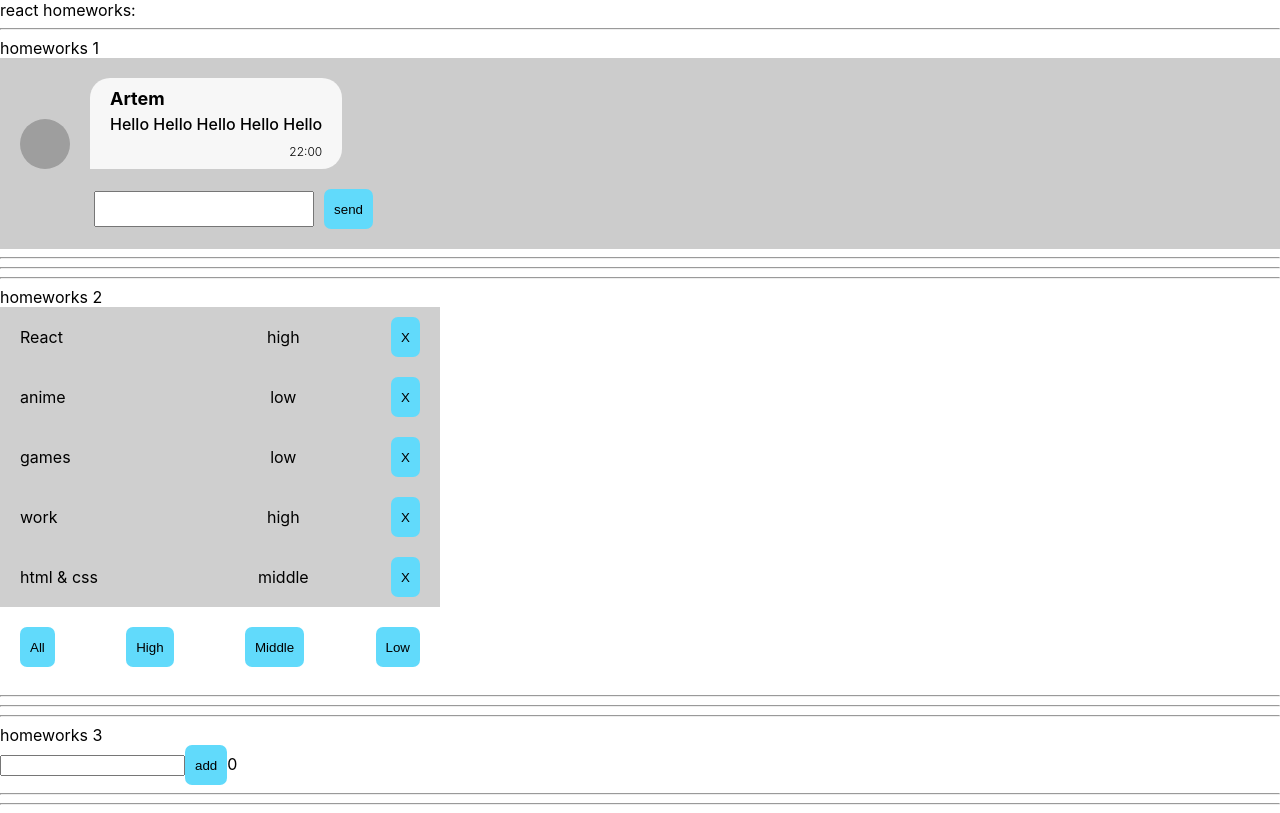
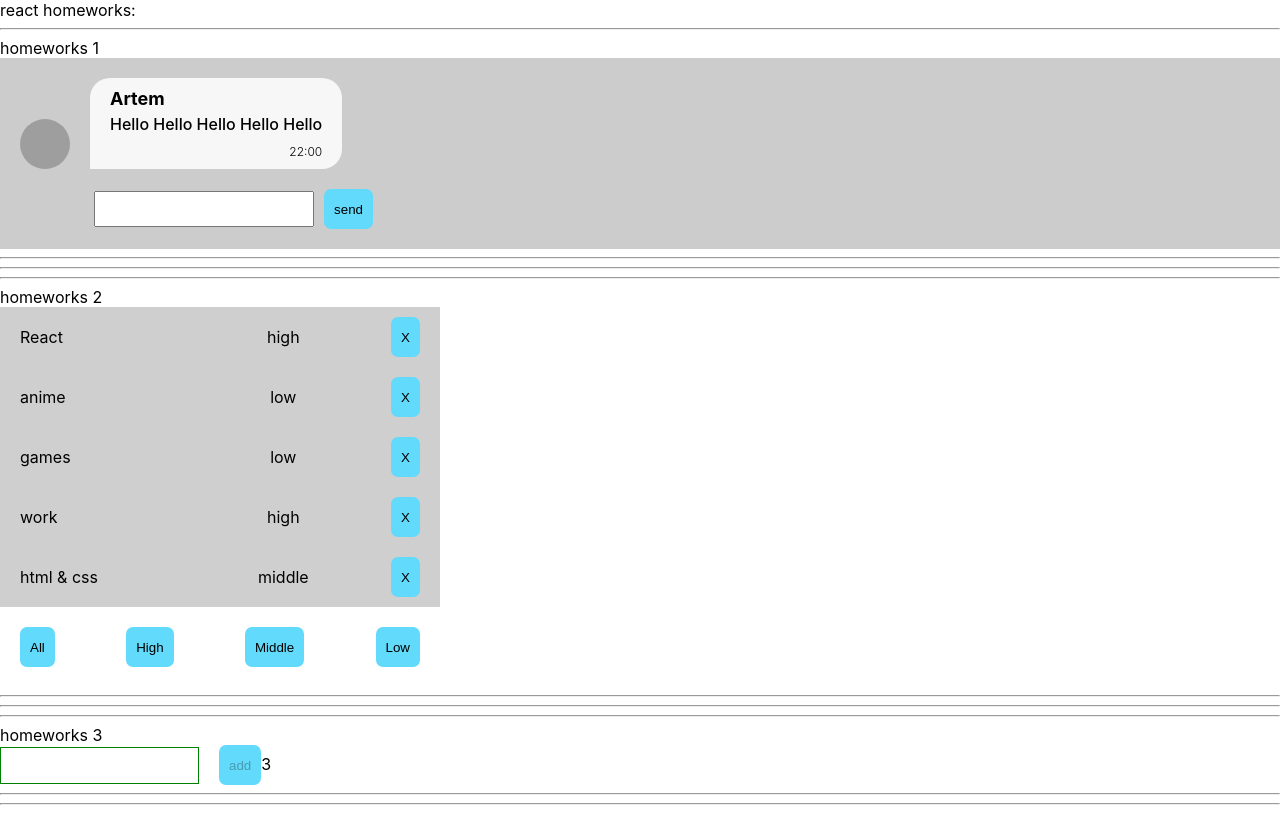
Before and after one commit to Artem-Evsiukov/homeworks, a React (Create React App) app: page / in a window 1280 px wide. Shown: the top 813 px of the page. Built offline with nearby package versions, Linux system fonts and the light colour scheme; grey boxes are pictures that could not be loaded.

Commit message:
home-works-3

```diff
--- a/src/p2-homeworks/h3/Greeting.module.css
+++ b/src/p2-homeworks/h3/Greeting.module.css
@@ -2,8 +2,19 @@
 
 }
 
-.error {
+.errorInput {
     border: 1px solid red;
+}
+.input{
+    border: 1px solid green;
+}
+input{
+    padding: 10px;
+    margin-right: 20px;
+}
+input:focus{
+    outline: none;
+    border: 1px solid green;
 }
 .errorMessage{
     color: red;
--- a/src/p2-homeworks/h3/Greeting.tsx
+++ b/src/p2-homeworks/h3/Greeting.tsx
@@ -5,23 +5,28 @@ type GreetingPropsType = {
     name: string // need to fix any
     setNameCallback: (e: ChangeEvent<HTMLInputElement>) => void // need to fix any
     addUser: () => void // need to fix any
-    error: null | string// need to fix any
+    error: string// need to fix any
     totalUsers: number // need to fix any
     onKeyPreessHandler: (e: KeyboardEvent<HTMLInputElement>) => void
 }
 
 // презентационная компонента (для верстальщика)
 const Greeting: React.FC<GreetingPropsType> = (
-    {name, setNameCallback, addUser, error, totalUsers,onKeyPreessHandler} // деструктуризация пропсов
+    {name, setNameCallback, addUser, error, totalUsers, onKeyPreessHandler} // деструктуризация пропсов
 ) => {
-    const inputClass = s.error // need to fix with (?:)
+    const inputClass = error ? s.errorInput : s.input// need to fix with (?:)
 
     return (
         <div>
-            <input value={name} onChange={setNameCallback} className={inputClass ? "error" : ''} onKeyPress={onKeyPreessHandler}/>
-            <button onClick={addUser}>add</button>
+            <input value={name}
+                   onChange={setNameCallback}
+                   className={inputClass}
+                   onKeyPress={onKeyPreessHandler}
+                   onBlur={setNameCallback}
+            />
+            <button onClick={addUser} disabled={!name}>add</button>
             <span>{totalUsers}</span>
-            {error && <div className={s.errorMessage}>{error}</div> }
+            {error && <div className={s.errorMessage}>{error}</div>}
 
         </div>
     )
--- a/src/p2-homeworks/h3/GreetingContainer.tsx
+++ b/src/p2-homeworks/h3/GreetingContainer.tsx
@@ -14,34 +14,32 @@ type GreetingContainerPropsType = {
 // уровень локальной логики
 const GreetingContainer: React.FC<GreetingContainerPropsType> = ({users, addUserCallback}) => { // деструктуризация пропсов
     const [name, setName] = useState<string>('') // need to fix any
-    let [totalUsers, setTotal] = useState(0)
-    const [error, setError] = useState<string | null>(null) // need to fix any
-
+    const [error, setError] = useState<string>('') // need to fix any
 
     const setNameCallback = (e: ChangeEvent<HTMLInputElement>) => { // need to fix any
-        setName(e.currentTarget.value)
+        const trimedName = e.currentTarget.value.trim()
+
+        if (trimedName) {
+            setName(trimedName)
+            error && setError('')
+        } else {
+            name && setName('')
+            setError('Name is required')
+        }
     }
+    const addUser = () => {
+        addUserCallback(name)
+        alert(`Hello ${name} !`) // need to fix
+        setName('')
+    }
+
     const onKeyPreessHandler = (e: KeyboardEvent<HTMLInputElement>) => {
-        setError(null)
-        if (e.charCode === 13) {
-            addUserCallback(name.trim())
-            setName('')
-            setTotal(++totalUsers)
-            alert(`Hello ${name} !`)
+        if (e.key === 'Enter' && name) {
+            addUser()
         }
     }
 
-    const addUser = () => {
-        if (name.trim() !== '') {
-            addUserCallback(name.trim())
-            setName('')
-            alert(`Hello ${name} !`) // need to fix
-            setTotal(++totalUsers)
-        } else {
-            setError('Title is required')
-        }
-    }
-
+    const totalUsers = users.length
 
     return (
         <Greeting
--- a/src/p2-homeworks/h3/HW3.tsx
+++ b/src/p2-homeworks/h3/HW3.tsx
@@ -19,7 +19,7 @@ function HW3() {
 
     const addUserCallback = (name: string) => { // need to fix any
         let newUserName = {_id: v1(), name: name}
-        let newUsersNames = [newUserName, ...users]
+        let newUsersNames = [...users, newUserName]
         setUsers(newUsersNames) // need to fix
     }
 
```
